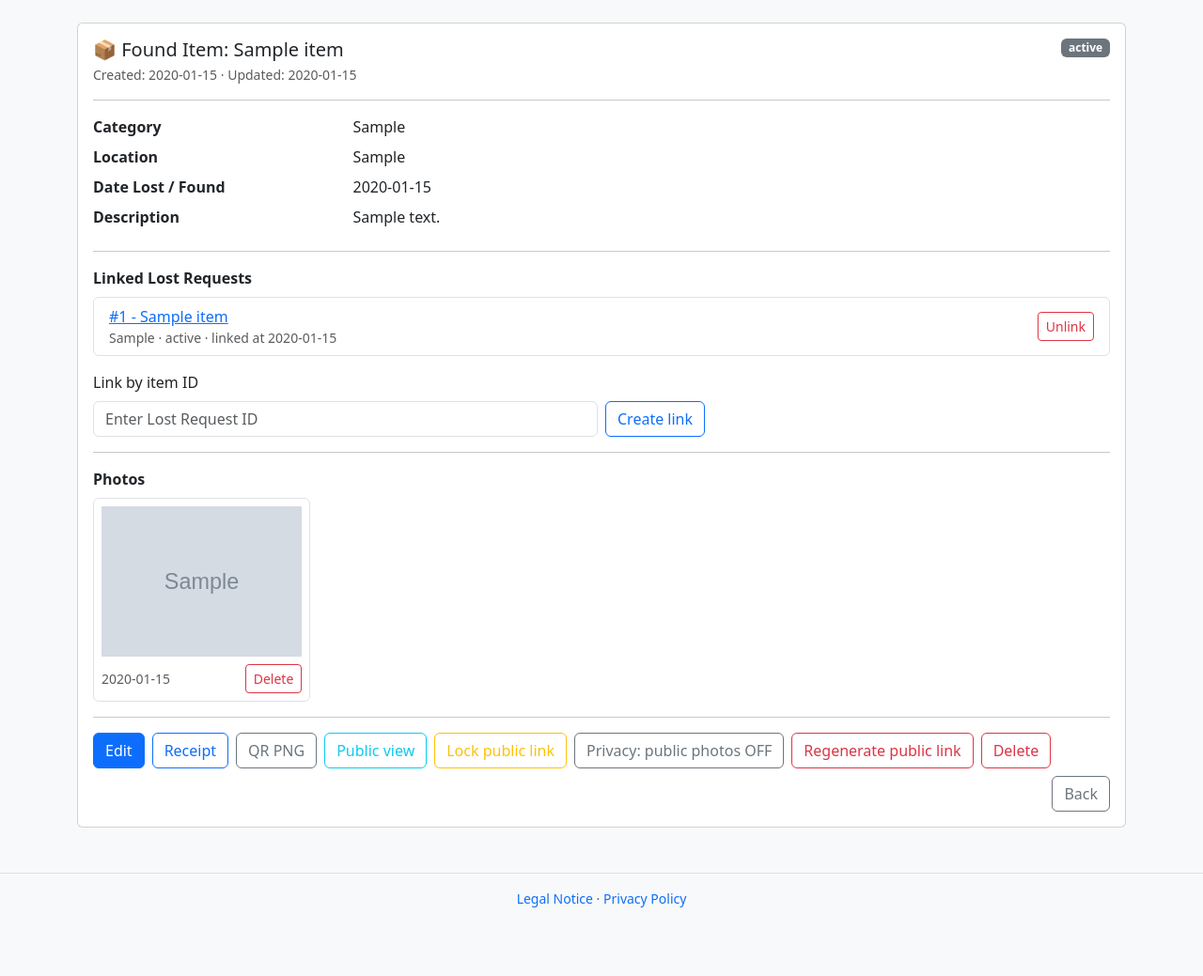
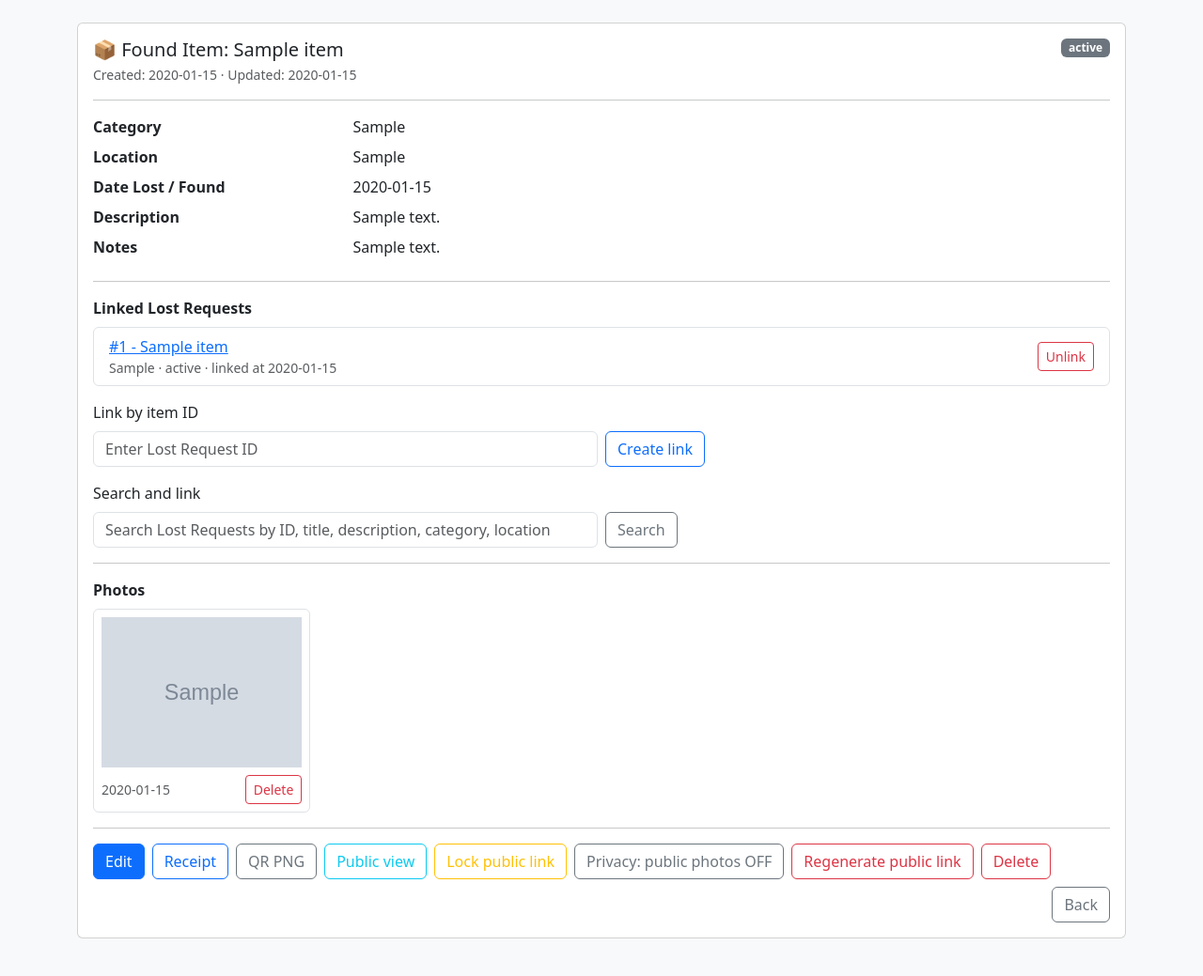
Before and after one commit to bgernand/LostandFound-App, a Flask app: page /items/1 in a window 1280 px wide. Shown: the part 56-1095 px from the top of the page at 94% size. Before the commit the page ends 1022 px from the top, so only its background shows below. Run offline with Flask 3, Linux system fonts and the light colour scheme; the visitor is signed in with stand-in values (Sample User, id 1); tables that the repository leaves empty hold one stand-in row (values such as "Sample post"); grey boxes marked "Sample" are stand-in pictures; parts of the project's set-up code (start-up, migrations or seed data) failed here and were passed over.

Commit message:
Bug and Feature, Improve Matching

```diff
--- a/app.py
+++ b/app.py
@@ -12,10 +12,12 @@ import csv
 import io
 import os
 import time
+import re
 from io import BytesIO
 import qrcode
 import secrets
 from urllib.parse import urlsplit
+from difflib import SequenceMatcher
 
 
 app = Flask(__name__)
@@ -71,6 +73,12 @@ ROLES = ["admin", "staff"]
 CONTACT_WAYS = ["Yellow sheet", "E-Mail", "Other (Put in note)"]
 
 _db_inited = False  # Flask 3 compatible init
+_fts5_available = None
+STOPWORDS = {
+    "the", "a", "an", "and", "or", "of", "to", "for", "with", "in", "on",
+    "is", "are", "am", "my", "your", "our", "der", "die", "das", "und",
+    "ein", "eine", "mit", "im", "am", "zu", "von", "la", "le", "de"
+}
 
 
 # -------------------------
@@ -108,6 +116,69 @@ def ensure_item_links_schema(conn):
     """)
     conn.execute("CREATE INDEX IF NOT EXISTS idx_item_links_found ON item_links(found_item_id)")
     conn.execute("CREATE INDEX IF NOT EXISTS idx_item_links_lost ON item_links(lost_item_id)")
+
+
+def ensure_item_search_schema(conn):
+    global _fts5_available
+    if _fts5_available is False:
+        return False
+    try:
+        conn.execute("""
+            CREATE VIRTUAL TABLE IF NOT EXISTS item_search USING fts5(
+                item_id UNINDEXED,
+                kind,
+                title,
+                description,
+                category,
+                location,
+                lost_last_name,
+                lost_first_name
+            )
+        """)
+        conn.execute("""
+            CREATE TRIGGER IF NOT EXISTS item_search_ai AFTER INSERT ON items BEGIN
+              INSERT INTO item_search(
+                rowid, item_id, kind, title, description, category, location, lost_last_name, lost_first_name
+              ) VALUES (
+                new.id, new.id, new.kind,
+                coalesce(new.title, ''), coalesce(new.description, ''), coalesce(new.category, ''),
+                coalesce(new.location, ''), coalesce(new.lost_last_name, ''), coalesce(new.lost_first_name, '')
+              );
+            END
+        """)
+        conn.execute("""
+            CREATE TRIGGER IF NOT EXISTS item_search_au AFTER UPDATE ON items BEGIN
+              DELETE FROM item_search WHERE rowid = old.id;
+              INSERT INTO item_search(
+                rowid, item_id, kind, title, description, category, location, lost_last_name, lost_first_name
+              ) VALUES (
+                new.id, new.id, new.kind,
+                coalesce(new.title, ''), coalesce(new.description, ''), coalesce(new.category, ''),
+                coalesce(new.location, ''), coalesce(new.lost_last_name, ''), coalesce(new.lost_first_name, '')
+              );
+            END
+        """)
+        conn.execute("""
+            CREATE TRIGGER IF NOT EXISTS item_search_ad AFTER DELETE ON items BEGIN
+              DELETE FROM item_search WHERE rowid = old.id;
+            END
+        """)
+        conn.execute("""
+            INSERT INTO item_search(
+                rowid, item_id, kind, title, description, category, location, lost_last_name, lost_first_name
+            )
+            SELECT
+                i.id, i.id, i.kind,
+                coalesce(i.title, ''), coalesce(i.description, ''), coalesce(i.category, ''),
+                coalesce(i.location, ''), coalesce(i.lost_last_name, ''), coalesce(i.lost_first_name, '')
+            FROM items i
+            WHERE NOT EXISTS (SELECT 1 FROM item_search s WHERE s.rowid = i.id)
+        """)
+        _fts5_available = True
+        return True
+    except sqlite3.Error:
+        _fts5_available = False
+        return False
 
 
 def init_db():
@@ -175,6 +246,7 @@ def init_db():
     """)
 
     ensure_item_links_schema(conn)
+    ensure_item_search_schema(conn)
 
     conn.execute("""
         CREATE TABLE IF NOT EXISTS login_attempts (
@@ -543,26 +615,188 @@ def render_item_form(item=None, matches=None, errors=None):
     )
 
 
-def find_matches(conn, kind, title, category, location):
+def tokenize_text(text: str):
+    txt = (text or "").lower()
+    parts = re.findall(r"[a-z0-9]+", txt)
+    return [p for p in parts if p and p not in STOPWORDS]
+
+
+def normalized_text(text: str):
+    return " ".join(tokenize_text(text))
+
+
+def parse_iso_date(value):
+    if not value:
+        return None
+    try:
+        return datetime.strptime(value, "%Y-%m-%d").date()
+    except Exception:
+        return None
+
+
+def linked_other_ids(conn, item_id: int, kind: str):
+    ensure_item_links_schema(conn)
+    if not item_id:
+        return set()
+    if kind == "lost":
+        rows = conn.execute("SELECT found_item_id AS oid FROM item_links WHERE lost_item_id=?", (item_id,)).fetchall()
+    else:
+        rows = conn.execute("SELECT lost_item_id AS oid FROM item_links WHERE found_item_id=?", (item_id,)).fetchall()
+    return {int(r["oid"]) for r in rows}
+
+
+def fts_candidate_ids(conn, other_kind: str, query_text: str, limit: int = 120):
+    tokens = tokenize_text(query_text)[:6]
+    if not tokens:
+        return set()
+    if not ensure_item_search_schema(conn):
+        return set()
+    match_expr = " OR ".join([f"{t}*" for t in tokens])
+    try:
+        rows = conn.execute("""
+            SELECT item_id
+            FROM item_search
+            WHERE kind=? AND item_search MATCH ?
+            LIMIT ?
+        """, (other_kind, match_expr, limit)).fetchall()
+        return {int(r["item_id"]) for r in rows}
+    except sqlite3.Error:
+        return set()
+
+
+def score_match(src, cand, fts_hit=False):
+    score = 0
+    reasons = []
+
+    src_title_tokens = set(tokenize_text(src.get("title") or ""))
+    cand_title_tokens = set(tokenize_text(cand["title"] or ""))
+    if src_title_tokens and cand_title_tokens:
+        overlap = len(src_title_tokens & cand_title_tokens) / max(1, len(src_title_tokens))
+        if overlap > 0:
+            score += int(40 * overlap)
+            reasons.append("Title keywords")
+
+    src_title_norm = normalized_text(src.get("title") or "")
+    cand_title_norm = normalized_text(cand["title"] or "")
+    if src_title_norm and cand_title_norm:
+        sim = SequenceMatcher(None, src_title_norm, cand_title_norm).ratio()
+        if sim >= 0.45:
+            score += int(25 * sim)
+            reasons.append("Title similar")
+
+    if (src.get("category") or "").strip() and (cand["category"] or "").strip():
+        if src.get("category") == cand["category"]:
+            score += 35
+            reasons.append("Category")
+
+    src_loc_tokens = set(tokenize_text(src.get("location") or ""))
+    cand_loc_tokens = set(tokenize_text(cand["location"] or ""))
+    if src_loc_tokens and cand_loc_tokens and (src_loc_tokens & cand_loc_tokens):
+        score += 25
+        reasons.append("Location")
+
+    src_date = parse_iso_date(src.get("event_date"))
+    cand_date = parse_iso_date(cand["event_date"])
+    if src_date and cand_date:
+        dd = abs((src_date - cand_date).days)
+        if dd <= 3:
+            score += 20
+            reasons.append("Date +/-3d")
+        elif dd <= 14:
+            score += 10
+            reasons.append("Date +/-14d")
+
+    if fts_hit:
+        score += 8
+        reasons.append("Full-text")
+
+    # More actionable statuses are often more relevant for operators.
+    if cand["status"] in {"Found", "Found, not assigned", "In contact", "Ready to send"}:
+        score += 5
+
+    dedup_reasons = []
+    for r in reasons:
+        if r not in dedup_reasons:
+            dedup_reasons.append(r)
+    return score, dedup_reasons
+
+
+def find_matches(conn, kind, title, category, location, event_date=None, item_id=None):
     other = "found" if kind == "lost" else "lost"
+    src = {
+        "kind": kind,
+        "title": (title or ""),
+        "category": (category or ""),
+        "location": (location or ""),
+        "event_date": (event_date or "")
+    }
+
     q = (title or "").strip()
-    like = f"%{q[:20]}%" if q else "%"
-
-    rows = conn.execute("""
-        SELECT id, kind, title, category, location, status, created_at
+    like_q = f"%{q}%"
+    like_loc = f"%{(location or '').strip()}%"
+    like_cat = f"%{(category or '').strip()}%"
+    has_q = 1 if q else 0
+    has_loc = 1 if (location or "").strip() else 0
+    has_cat = 1 if (category or "").strip() else 0
+
+    base_rows = conn.execute("""
+        SELECT id, kind, title, description, category, location, event_date, status, created_at, lost_last_name, lost_first_name
         FROM items
         WHERE kind = ?
           AND status NOT IN ('Sent', 'Lost forever')
           AND (
-              category = ?
-              OR title LIKE ?
-              OR location LIKE ?
+              (? = 1 AND category = ?)
+              OR (? = 1 AND title LIKE ?)
+              OR (? = 1 AND location LIKE ?)
+              OR (? = 1 AND description LIKE ?)
+              OR (? = 1 AND lost_last_name LIKE ?)
+              OR (? = 1 AND lost_first_name LIKE ?)
+              OR (? = 1 AND category LIKE ?)
           )
         ORDER BY created_at DESC
-        LIMIT 10
-    """, (other, category, like, f"%{(location or '').strip()}%")).fetchall()
-
-    return rows
+        LIMIT 160
+    """, (
+        other,
+        has_cat, category,
+        has_q, like_q,
+        has_loc, like_loc,
+        has_q, like_q,
+        has_q, like_q,
+        has_q, like_q,
+        has_cat, like_cat
+    )).fetchall()
+
+    by_id = {int(r["id"]): r for r in base_rows}
+    fts_ids = fts_candidate_ids(conn, other, q or location or category)
+    if fts_ids:
+        placeholders = ",".join(["?"] * len(fts_ids))
+        extra_rows = conn.execute(
+            f"""SELECT id, kind, title, description, category, location, event_date, status, created_at, lost_last_name, lost_first_name
+                FROM items
+                WHERE id IN ({placeholders}) AND status NOT IN ('Sent', 'Lost forever')""",
+            tuple(fts_ids)
+        ).fetchall()
+        for r in extra_rows:
+            by_id[int(r["id"])] = r
+
+    excluded_ids = linked_other_ids(conn, int(item_id), kind) if item_id else set()
+    if item_id:
+        excluded_ids.add(int(item_id))
+
+    scored = []
+    for cid, cand in by_id.items():
+        if cid in excluded_ids:
+            continue
+        score, reasons = score_match(src, cand, fts_hit=(cid in fts_ids))
+        if score < 25:
+            continue
+        d = dict(cand)
+        d["match_score"] = score
+        d["match_reasons"] = reasons
+        scored.append(d)
+
+    scored.sort(key=lambda r: (int(r["match_score"]), r["created_at"] or ""), reverse=True)
+    return scored[:10]
 
 
 def normalize_link_pair(item_a, item_b):
@@ -596,6 +830,33 @@ def get_linked_items(conn, item):
     return rows
 
 
+def search_link_candidates(conn, item, q: str):
+    q = (q or "").strip()
+    if not q:
+        return []
+
+    other_kind = "found" if item["kind"] == "lost" else "lost"
+    like = f"%{q}%"
+
+    rows = conn.execute("""
+        SELECT id, kind, title, category, location, status, created_at
+        FROM items
+        WHERE kind = ?
+          AND (
+              CAST(id AS TEXT) = ?
+              OR title LIKE ?
+              OR description LIKE ?
+              OR category LIKE ?
+              OR location LIKE ?
+              OR lost_last_name LIKE ?
+              OR lost_first_name LIKE ?
+          )
+        ORDER BY created_at DESC
+        LIMIT 40
+    """, (other_kind, q, like, like, like, like, like, like)).fetchall()
+    return rows
+
+
 def build_filters(args):
     q = (args.get("q") or "").strip()
     status = (args.get("status") or "").strip()
@@ -781,6 +1042,7 @@ def create_item():
     location = (request.form.get("location") or "").strip()
     event_date = (request.form.get("event_date") or "").strip()
     contact = None  # frozen legacy field, not used anymore
+    notes = (request.form.get("lost_notes") or "").strip()
     status = (request.form.get("status") or "").strip()
     if not status:
         status = "Found, not assigned" if kind == "found" else "Lost"
@@ -862,7 +1124,7 @@ def create_item():
             (lost.get("lost_phone") if kind == "lost" else None),
             (lost.get("lost_leaving_date") if kind == "lost" else None),
             (lost.get("lost_contact_way") if kind == "lost" else None),
-            (lost.get("lost_notes") if kind == "lost" else None),
+            notes,
             (lost.get("postage_price") if kind == "lost" else None),
             (lost.get("postage_paid") if kind == "lost" else 0),
         ))
@@ -887,7 +1149,9 @@ def create_item():
             )
             saved += 1
 
-        matches = find_matches(conn, kind, title, category, location)
+        matches = find_matches(
+            conn, kind, title, category, location, event_date=event_date, item_id=item_id
+        )
         conn.commit()
     except sqlite3.Error:
         conn.rollback()
@@ -919,11 +1183,20 @@ def detail(item_id: int):
         (item_id,)
     ).fetchall()
 
-    matches = find_matches(conn, item["kind"], item["title"], item["category"], item["location"])
+    matches = find_matches(
+        conn, item["kind"], item["title"], item["category"], item["location"],
+        event_date=item["event_date"], item_id=item_id
+    )
+    link_q = (request.args.get("link_q") or "").strip()
+    link_candidates = search_link_candidates(conn, item, link_q) if link_q else []
     try:
         linked_items = get_linked_items(conn, item)
     except sqlite3.Error:
         linked_items = []
+
+    linked_ids = {r["id"] for r in linked_items}
+    if link_candidates:
+        link_candidates = [r for r in link_candidates if int(r["id"]) not in linked_ids]
     conn.close()
 
     return render_template(
@@ -932,6 +1205,8 @@ def detail(item_id: int):
         photos=photos,
         matches=matches,
         linked_items=linked_items,
+        link_q=link_q,
+        link_candidates=link_candidates,
         user=current_user()
     )
 
@@ -956,7 +1231,10 @@ def edit_item(item_id: int):
         conn.close()
         abort(404)
 
-    matches = find_matches(conn, item["kind"], item["title"], item["category"], item["location"])
+    matches = find_matches(
+        conn, item["kind"], item["title"], item["category"], item["location"],
+        event_date=item["event_date"], item_id=item_id
+    )
     conn.close()
 
     return render_item_form(item=item, matches=matches, errors={})
@@ -982,6 +1260,7 @@ def update_item(item_id: int):
     location = (request.form.get("location") or "").strip()
     event_date = (request.form.get("event_date") or "").strip()
     contact = None
+    notes = (request.form.get("lost_notes") or "").strip()
     status = (request.form.get("status") or existing["status"]).strip()
 
     lost = read_lost_fields_from_form() if kind == "lost" else {}
@@ -1049,7 +1328,7 @@ def update_item(item_id: int):
         (lost.get("lost_phone") if kind == "lost" else None),
         (lost.get("lost_leaving_date") if kind == "lost" else None),
         (lost.get("lost_contact_way") if kind == "lost" else None),
-        (lost.get("lost_notes") if kind == "lost" else None),
+        notes,
         (lost.get("postage_price") if kind == "lost" else None),
         (lost.get("postage_paid") if kind == "lost" else 0),
         item_id
--- a/templates/detail.html
+++ b/templates/detail.html
@@ -25,6 +25,7 @@
       <dt class="col-sm-3">Location</dt><dd class="col-sm-9">{{ item['location'] or "—" }}</dd>
       <dt class="col-sm-3">Date Lost / Found</dt><dd class="col-sm-9">{{ item['event_date'] or "—" }}</dd>
       <dt class="col-sm-3">Description</dt><dd class="col-sm-9">{{ item['description'] or "—" }}</dd>
+      <dt class="col-sm-3">Notes</dt><dd class="col-sm-9">{{ item['lost_notes'] or "—" }}</dd>
     </dl>
 
     {% if item['kind'] == 'lost' %}
@@ -49,8 +50,6 @@
 
         <dt class="col-sm-3">Leaving Taizé</dt><dd class="col-sm-9">{{ item['lost_leaving_date'] or "—" }}</dd>
         <dt class="col-sm-3">Way of contact</dt><dd class="col-sm-9">{{ item['lost_contact_way'] or "—" }}</dd>
-
-        <dt class="col-sm-3">Notes</dt><dd class="col-sm-9">{{ item['lost_notes'] or "—" }}</dd>
 
         <dt class="col-sm-3">Postage</dt>
         <dd class="col-sm-9">
@@ -101,6 +100,46 @@
         <button class="btn btn-outline-primary" type="submit">Create link</button>
       </div>
     </form>
+
+    <form class="row g-2 align-items-end mb-2" method="get" action="{{ url_for('detail', item_id=item['id']) }}">
+      <div class="col-12 col-md-6">
+        <label class="form-label">Search and link</label>
+        <input class="form-control" name="link_q" value="{{ link_q or '' }}"
+               placeholder='Search {{ "Found Items" if item["kind"]=="lost" else "Lost Requests" }} by ID, title, description, category, location'>
+      </div>
+      <div class="col-12 col-md-auto">
+        <button class="btn btn-outline-secondary" type="submit">Search</button>
+      </div>
+    </form>
+
+    {% if link_q %}
+      <div class="small text-muted mb-2">
+        Search results for "{{ link_q }}"
+      </div>
+      {% if link_candidates and link_candidates|length %}
+        <ul class="list-group mb-3">
+          {% for c in link_candidates %}
+            <li class="list-group-item d-flex justify-content-between align-items-center gap-2">
+              <div>
+                <a href="{{ url_for('detail', item_id=c['id']) }}">
+                  #{{ c['id'] }} - {{ c['title'] }}
+                </a>
+                <div class="small text-muted">
+                  {{ c['kind'] }} · {{ c['status'] }} · {{ c['category'] }} · {{ c['location'] or "—" }}
+                </div>
+              </div>
+              <form method="post" action="{{ url_for('create_link', item_id=item['id']) }}">
+                <input type="hidden" name="_csrf_token" value="{{ csrf_token() }}">
+                <input type="hidden" name="target_item_id" value="{{ c['id'] }}">
+                <button class="btn btn-sm btn-outline-primary" type="submit">Link</button>
+              </form>
+            </li>
+          {% endfor %}
+        </ul>
+      {% else %}
+        <div class="text-muted small mb-3">No matching items found.</div>
+      {% endif %}
+    {% endif %}
 
     {% if photos and photos|length %}
       <hr>
@@ -187,6 +226,14 @@
           <a href="{{ url_for('detail', item_id=m['id']) }}">
             #{{ m['id'] }} – {{ m['kind'] }} – {{ m['title'] }} ({{ m['category'] }}, {{ m['location'] or "—" }})
           </a>
+          {% if m.get('match_score') %}
+            <span class="badge text-bg-dark ms-1">Score {{ m['match_score'] }}</span>
+          {% endif %}
+          {% if m.get('match_reasons') %}
+            {% for reason in m['match_reasons'] %}
+              <span class="badge text-bg-secondary ms-1">{{ reason }}</span>
+            {% endfor %}
+          {% endif %}
           <form class="d-inline ms-2" method="post" action="{{ url_for('create_link', item_id=item['id']) }}">
             <input type="hidden" name="_csrf_token" value="{{ csrf_token() }}">
             <input type="hidden" name="target_item_id" value="{{ m['id'] }}">
```
Also changed, not shown: templates/form.html (+13 -5 lines).
